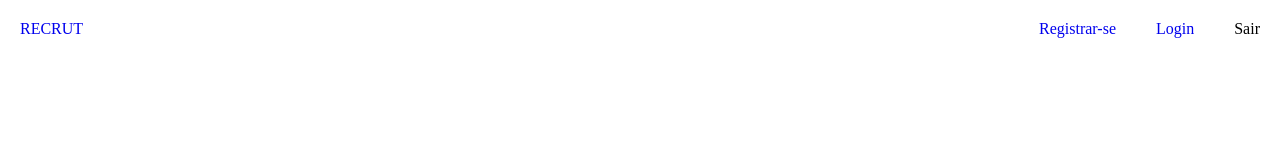
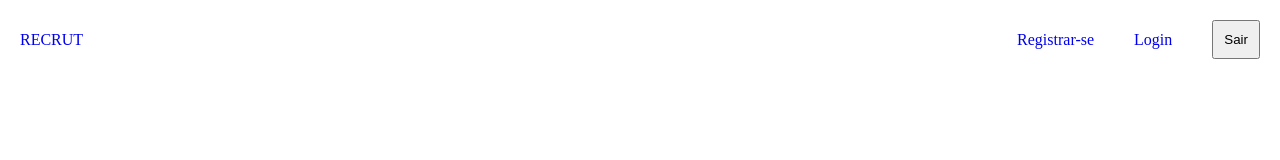
Before and after one commit to AndrewGPFranco/recrutamento_fe, a Vue app: page /auth/user/register in a window 1280 px wide. Shown: the top 160 px of the page. Built offline with nearby package versions, Linux system fonts and the light colour scheme; the HTML template or start-up script is replaced by a standard one.

Commit message:
refatorando alguns métodos

```diff
--- a/src/components/Global/Navbar.vue
+++ b/src/components/Global/Navbar.vue
@@ -8,15 +8,23 @@
             <li>
                 <router-link :to="{name: 'login'}">Login</router-link>
             </li>
-            <li>
+            <button @click="logout()">
                 Sair
-            </li>
+            </button>
         </ul>
     </nav>
 </template>
 
 <script setup lang="ts">
+import router from '@/router';
+import { useAuthStore } from '@/stores/auth';
 
+const authStore = useAuthStore();
+
+const logout = () => {
+    authStore.logout();
+    router.push({name: 'home'})
+}
 </script>
 
 <style scoped>
@@ -31,6 +39,7 @@
         display: flex;
         gap: 40px;
         list-style: none;
+        align-items: center;
     }
 
     a {
@@ -40,4 +49,8 @@
     a:hover {
         text-decoration: underline;
     }
+
+    button {
+        padding: 10px;
+    }
 </style>
--- a/src/stores/auth.ts
+++ b/src/stores/auth.ts
@@ -4,11 +4,7 @@ import { defineStore } from "pinia";
 
 export const useAuthStore = defineStore("auth", {
     state: () => ({
-        token: "",
-        user: {
-            username: "",
-            login: ""
-        },
+        token: localStorage.getItem('token') != null ? localStorage.getItem('token') : "",
         status: 0
     }),
     actions: {
@@ -27,8 +23,6 @@ export const useAuthStore = defineStore("auth", {
             }
             await api.post("/auth/register", data)
                 .then((response) => {
-                    this.user.username = response.data.username
-                    this.user.login = response.data.login
                     this.setStatus(response.status)
                     return response
                 })
@@ -47,19 +41,22 @@ export const useAuthStore = defineStore("auth", {
                     this.setToken(response.data.token)
                     this.setStatus(response.status)
                     localStorage.setItem("token", response.data.token)
+                    console.log(response.data)
                 })
                 .catch((error)=>{
                     console.log(error)
                 })
+        },
+        logout() {
+            localStorage.removeItem('token')
+            this.token = ""
+            this.status = 0
         }
     },
     getters: {
         getToken: (state) => {
             return state.token
         },
-        getUser: (state) => {
-            return state.user
-        },
         getStatus: (state) => {
             return state.status
         }
```
